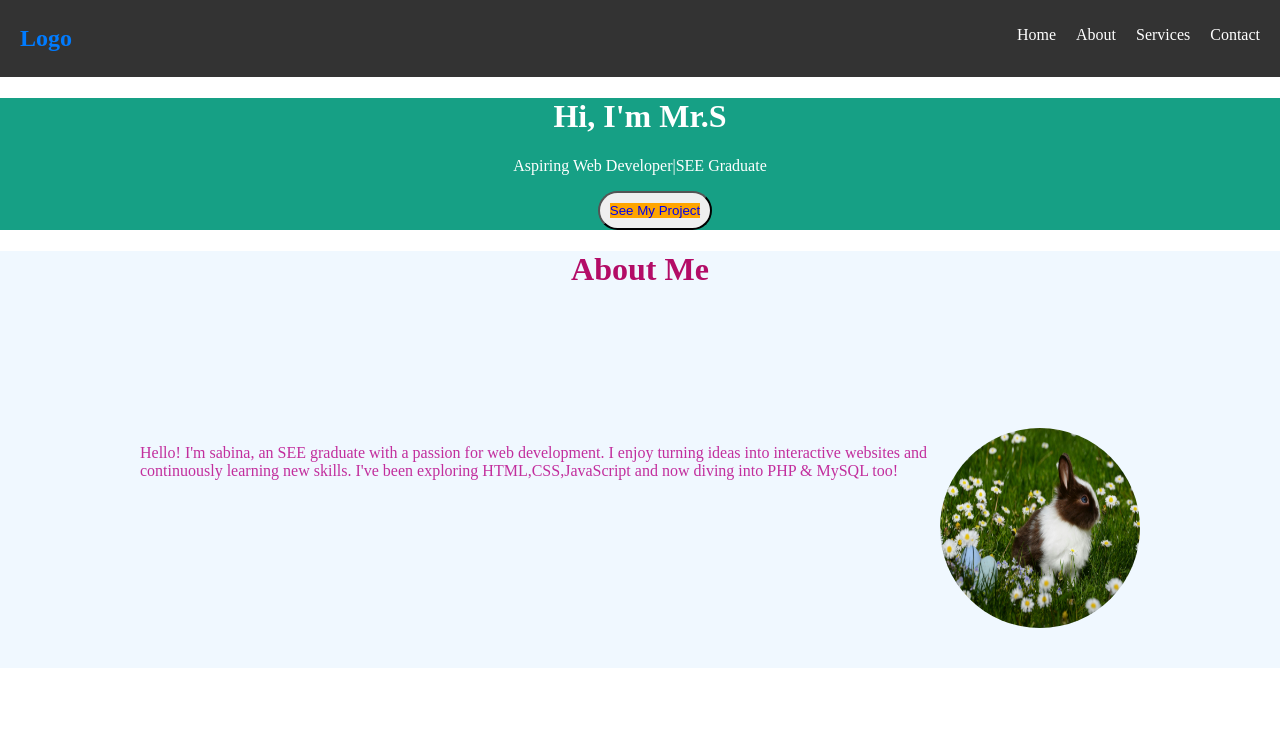
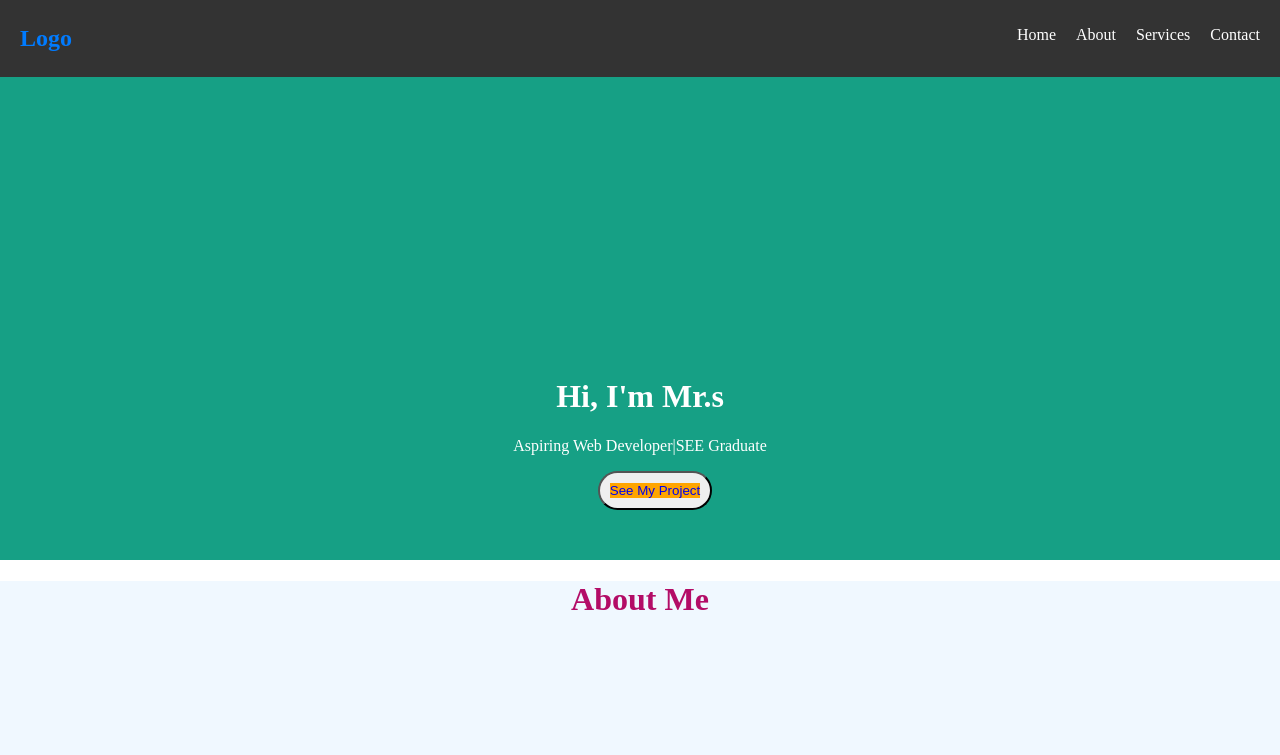
Before and after one commit to Sabinapraja15/frontend, a plain HTML site: page about.html in a window 1280 px wide. Shown: the top 755 px of the page. Drawn offline with Linux system fonts and the light colour scheme.

Commit message:
js added

```diff
--- a/about.html
+++ b/about.html
@@ -24,9 +24,9 @@
     </ul>
   </nav>
            <div class="project-div">
-            <h1>Hi, I'm Mr.S</h1>
+            <h1 id="typed-text"></h1>
             <p style="color:white">Aspiring Web Developer|SEE Graduate</p>
-          <button>  <a href="contact.html">See My Project</a></button>
+          <button id="btn">  <a href="contact.html">See My Project</a></button>
            </div>
     <div id="main">
         <h1 class="header">About Me</h1>
--- a/style.css
+++ b/style.css
@@ -175,7 +175,8 @@ color: rgb(228, 23, 57);
   text-align: center;
   background-color: #16a085;
   color: white;
-
+  padding: 40px;
+  padding-bottom: 50px;
 }
 .project-div a{
   text-decoration: none;
@@ -214,3 +215,6 @@ color: rgb(228, 23, 57);
   .maindiv{
     background-color: rgb(136, 207, 142);
   }
+  #typed-text{
+    padding-top:20%;
+  }
--- a/style.js
+++ b/style.js
@@ -4,3 +4,15 @@ const navLinks = document.getElementById('navLinks');
 hamburger.addEventListener('click', () => {
   navLinks.classList.toggle('active');
 });
+const text = "Hi, I'm Mr.s";
+const typedText = document.getElementById('typed-text');
+let index = 0;
+
+function type(){
+  if(index < text.length){
+    typedText.textContent += text.charAt(index);
+    index++;
+    setTimeout(type,150);
+  }
+}
+type();
```
